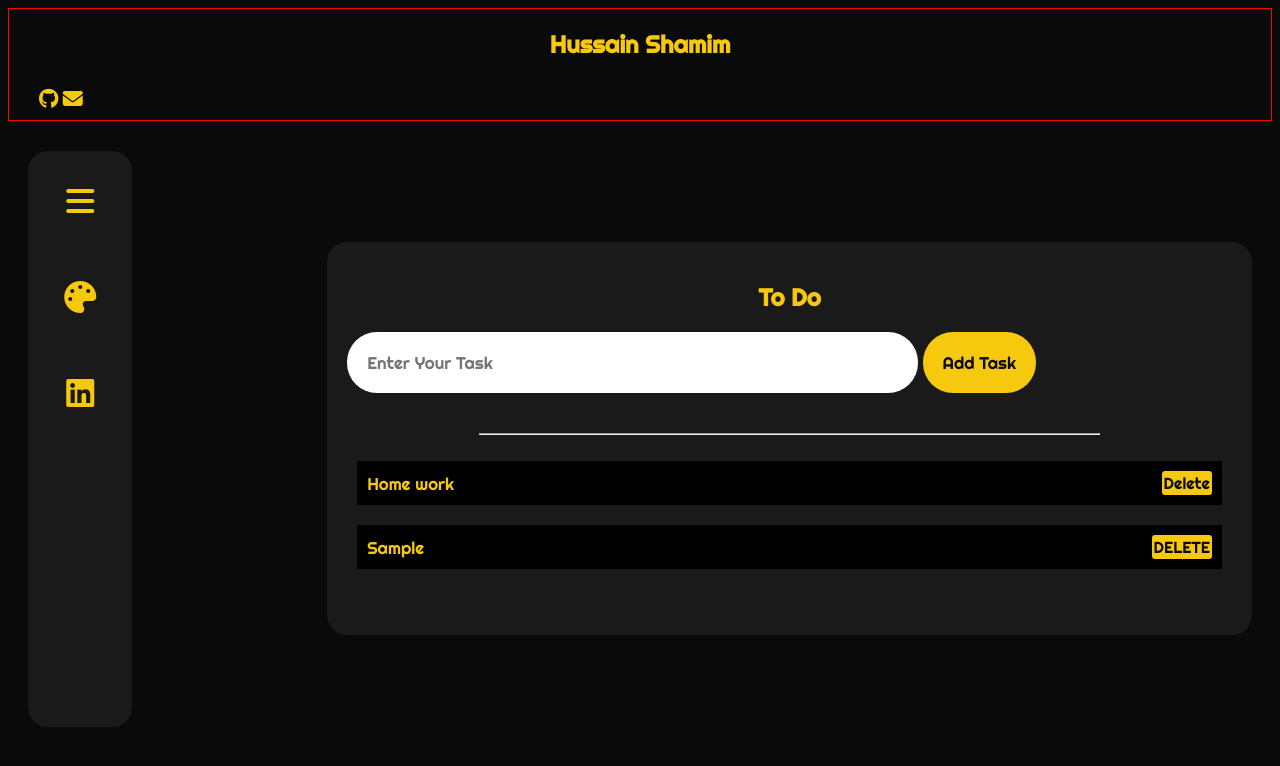
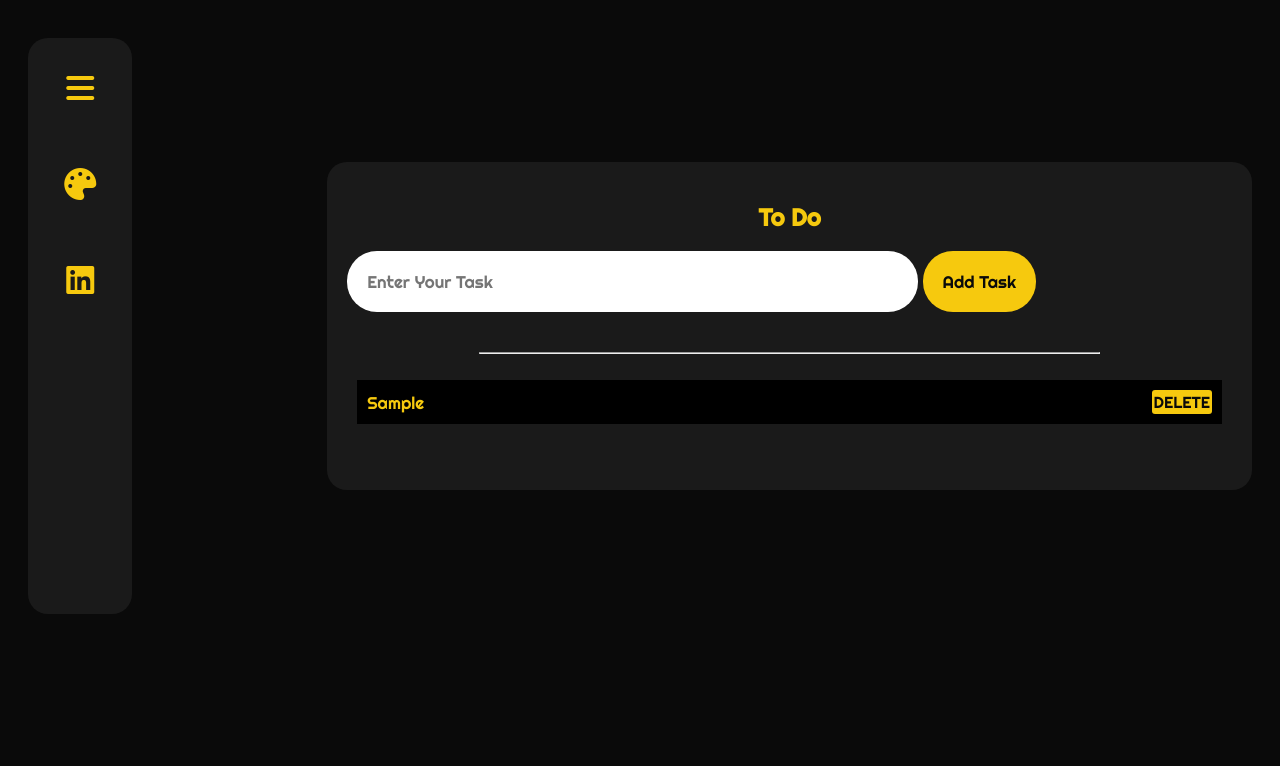
Before and after one commit to hussainshamim16/To-Do-App, a plain HTML site: page index.html in a window 1280 px wide. Both pictures are taken after typing "Sample" into the empty fields and a click on the button "Add Task". Drawn offline with Linux system fonts and the light colour scheme.

Commit message:
update laste

```diff
--- a/index.html
+++ b/index.html
@@ -39,7 +39,7 @@
                 </div>
                 <hr>
                 <ul id="listUl">
-                    <li>Home work <button>Delete</button></li>
+                    <!-- <li>Home work <button>Delete</button></li> -->
                 </ul>
             </div>
 
--- a/script.js
+++ b/script.js
@@ -4,10 +4,14 @@
 
 
 function AddTask() {
+
     var inputResult = document.getElementById("todoInput");
     var ul = document.getElementById("listUl");
     var li = document.createElement("li")
-
+    if(inputResult.value < 3){
+        alert("Enter A Correct Task");
+    return;
+    }
     li.innerHTML = inputResult.value;
     ul.appendChild(li);
 
@@ -19,7 +23,7 @@ function AddTask() {
 
     li.appendChild(del);
 
-    inputResult.value = ""
+    inputResult.value = "";
 }
 
 function del(del){
--- a/style.css
+++ b/style.css
@@ -25,8 +25,8 @@ body {
 
 }
 nav{
-    border: 1px solid red;
-    /* display: none; */
+    /* border: 1px solid red; */
+    display: none;
     justify-content: space-between;
     padding: 0px 20px;
 animation-name: rat;
@@ -189,3 +189,7 @@ i:hover {
     /* margin: auto 0px; */
 
 }
+
+/* @media screen (max-width:500px) {
+
+} */
```
